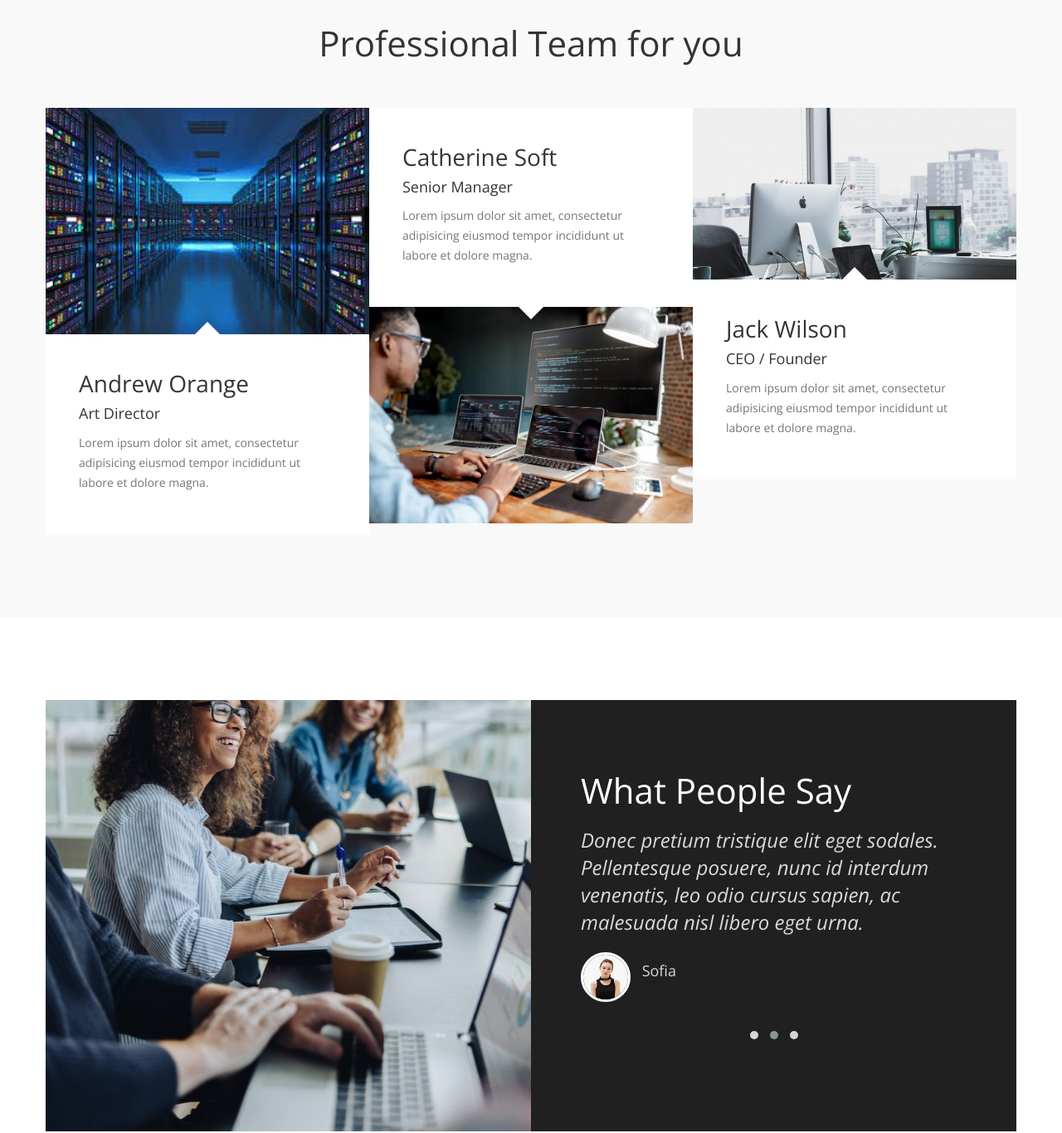
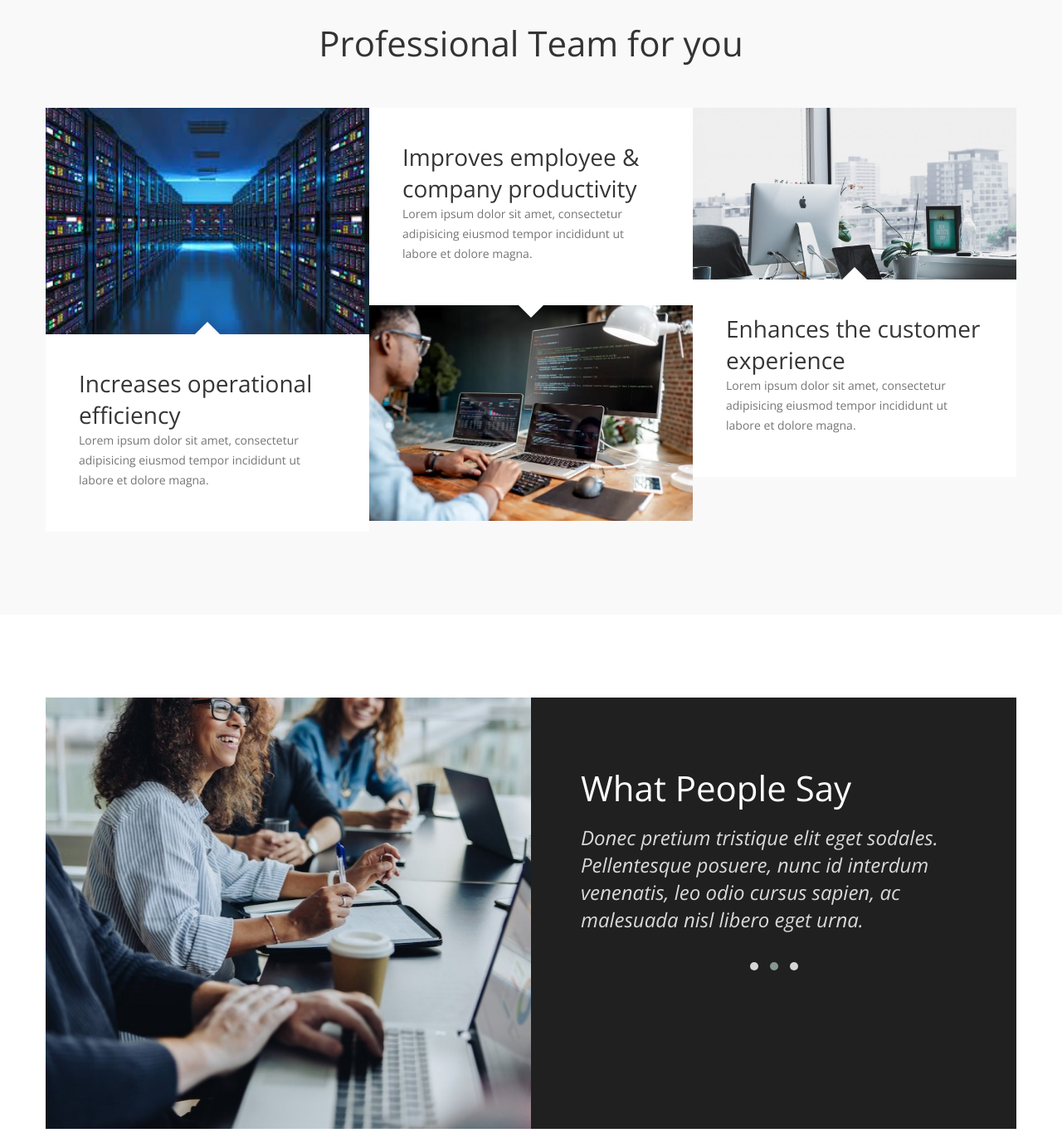
Before and after one commit to Ruslanqq/Itrade, a plain HTML site: page index.html in a window 1280 px wide. Shown: the part 1564-2930 px from the top of the page at 83% size. Drawn offline with nearby package versions, Linux system fonts and the light colour scheme.

Commit message:
2 commit

```diff
--- a/index.html
+++ b/index.html
@@ -2,7 +2,7 @@
 <html lang="en">
 <head>
 
-	<title>Soft Landing Page by Tooplate</title>
+	<title>ITrade</title>
 
 
      <meta charset="UTF-8">
@@ -173,8 +173,7 @@
                          <div class="team-thumb">
                               <img src="images/team-image1.jpg" class="img-responsive" alt="Andrew Orange">
                               <div class="team-info team-thumb-up">
-                                   <h2>Andrew Orange</h2>
-                                   <small>Art Director</small>
+                                   <h2>Increases operational efficiency</h2>
                                    <p>Lorem ipsum dolor sit amet, consectetur adipisicing eiusmod tempor incididunt ut labore et dolore magna.</p>
                               </div>
                          </div>
@@ -183,8 +182,7 @@
                     <div class="col-md-4 col-sm-4">
                          <div class="team-thumb">
                               <div class="team-info team-thumb-down">
-                                   <h2>Catherine Soft</h2>
-                                   <small>Senior Manager</small>
+                                   <h2>Improves employee & company productivity</h2>
                                    <p>Lorem ipsum dolor sit amet, consectetur adipisicing eiusmod tempor incididunt ut labore et dolore magna.</p>
                               </div>
                               <img src="images/16a3411a0aeeea808d43283e899527f56a5440c5-1200x801.webp" class="img-responsive" alt="Catherine Soft">
@@ -195,8 +193,7 @@
                          <div class="team-thumb">
                               <img src="images/team-image3.jpg" class="img-responsive" alt="Jack Wilson">
                               <div class="team-info team-thumb-up">
-                                   <h2>Jack Wilson</h2>
-                                   <small>CEO / Founder</small>
+                                   <h2>Enhances the customer experience</h2>
                                    <p>Lorem ipsum dolor sit amet, consectetur adipisicing eiusmod tempor incididunt ut labore et dolore magna.</p>
                               </div>
                          </div>
@@ -227,24 +224,21 @@
                                    <div class="item">
                                         <h3>Vestibulum tempor facilisis efficitur. Sed nec nisi sit amet nibh pellentesque elementum. In viverra ipsum ornare sapien rhoncus ullamcorper.</h3>
                                         <div class="testimonial-item">
-                                             <img src="images/tst-image1.jpg" class="img-responsive" alt="Michael">
-                                             <h4>Michael</h4>
+
                                         </div>
                                    </div>
 
                                    <div class="item">
                                         <h3>Donec pretium tristique elit eget sodales. Pellentesque posuere, nunc id interdum venenatis, leo odio cursus sapien, ac malesuada nisl libero eget urna.</h3>
                                         <div class="testimonial-item">
-                                             <img src="images/tst-image2.jpg" class="img-responsive" alt="Sofia">
-                                             <h4>Sofia</h4>
+
                                         </div>
                                    </div>
 
                                    <div class="item">
                                         <h3>Lorem ipsum dolor sit amet, consectetur adipisicing eiusmod tempor incididunt ut labore et dolore magna.</h3>
                                         <div class="testimonial-item">
-                                             <img src="images/tst-image3.jpg" class="img-responsive" alt="Monica">
-                                             <h4>Monica</h4>
+
                                         </div>
                                    </div>
                               </div>
@@ -368,8 +362,7 @@
 
                     <div class="copyright-text col-md-12 col-sm-12">
                          <div class="col-md-6 col-sm-6">
-                              <p>Copyright &copy; 2018 Company Name - Design:
-                				<a rel="nofollow" href="http://tooplate.com">Tooplate</a></p>
+                              <p>Copyright 2022
                          </div>
 
                          <div class="col-md-6 col-sm-6">
```
Also changed, not shown: images/team-image2.jpg (deleted), images/testimonial-image.jpg (deleted), images/tst-image1.jpg (deleted), images/tst-image2.jpg (deleted), images/tst-image3.jpg (deleted).
